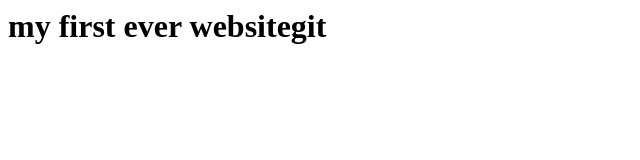
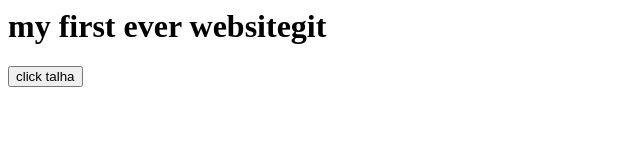
Before and after one commit to hussain-talhaa/my-first-website, a plain HTML site: page index.html in a window 1280 px wide. Shown: the whole page, without its empty margins (0-640 px from the left). Drawn offline with Linux system fonts and the light colour scheme.

Commit message:
Update index.html

```diff
--- a/index.html
+++ b/index.html
@@ -1,2 +1,3 @@
 <h1>my first ever websitegit </h1>
 <a href="https.//www.google.com" target="_blank" rel="noopener noreferrer"></a>
+<button>click talha</button>
```
